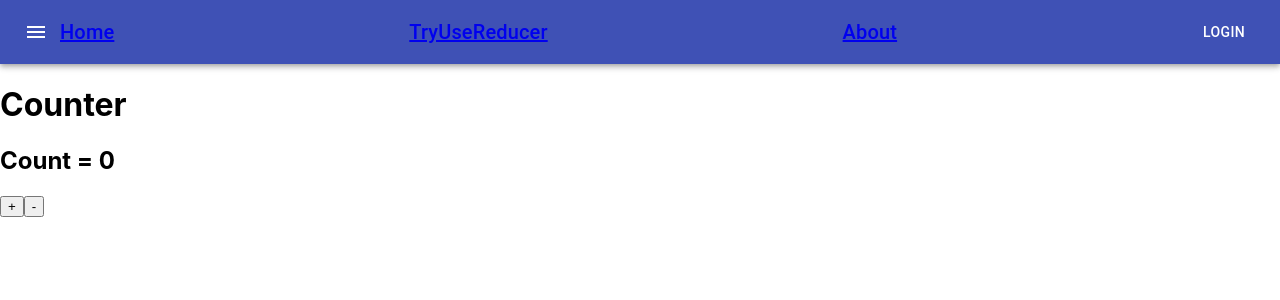
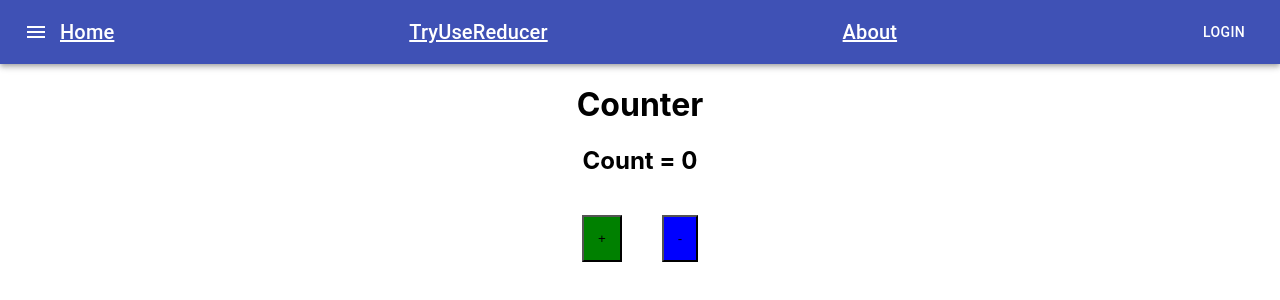
Before and after one commit to YaroslavW/react-short-notes, a React (Create React App) app in the folder many-notes/: page /TryUseReducer in a window 1280 px wide. Shown: the top 300 px of the page. Built offline with nearby package versions, Linux system fonts and the light colour scheme.

Commit message:
added inline stiles and menu in App-component

```diff
--- a/many-notes/src/App.js
+++ b/many-notes/src/App.js
@@ -41,14 +41,22 @@ function App() {
               <MenuIcon />
             </IconButton>
 
+
             <Typography variant="h6" className={classes.title}>
-              <Link to="/">Home</Link>
+              <Link to="/" style={{ color: "white" }}>
+                Home
+              </Link>
+            </Typography>
+
+            <Typography variant="h6" className={classes.title}>
+              <Link to="/tryUseReducer" style={{ color: "white" }}>
+                TryUseReducer
+              </Link>
             </Typography>
             <Typography variant="h6" className={classes.title}>
-              <Link to="/tryUseReducer">TryUseReducer</Link>
-            </Typography>
-            <Typography variant="h6" className={classes.title}>
-              <Link to="/about">About</Link>
+              <Link to="/about" style={{ color: "white" }}>
+                About
+              </Link>
             </Typography>
 
             <Button color="inherit">Login</Button>
--- a/many-notes/src/components/TryUseReducer/index.js
+++ b/many-notes/src/components/TryUseReducer/index.js
@@ -1,6 +1,6 @@
 import React, { useReducer } from "react";
 import countReducer from './reducers/countReducer';
-
+import './style.css'
 const initialState = { count: 0 };
 
 function TryUseReducer() {
--- /dev/null
+++ b/many-notes/src/components/TryUseReducer/style.css
@@ -0,0 +1,18 @@
+.box {
+  margin: auto;
+  width: 600px;
+  text-align: center;
+}
+
+button {
+  padding: 14px;
+  margin: 20px;
+}
+
+.plus {
+  background-color: green;
+}
+
+.minus {
+  background-color: blue;
+}
```
Also changed, not shown: 1 other file (tests, documents, lock files or other folders).
